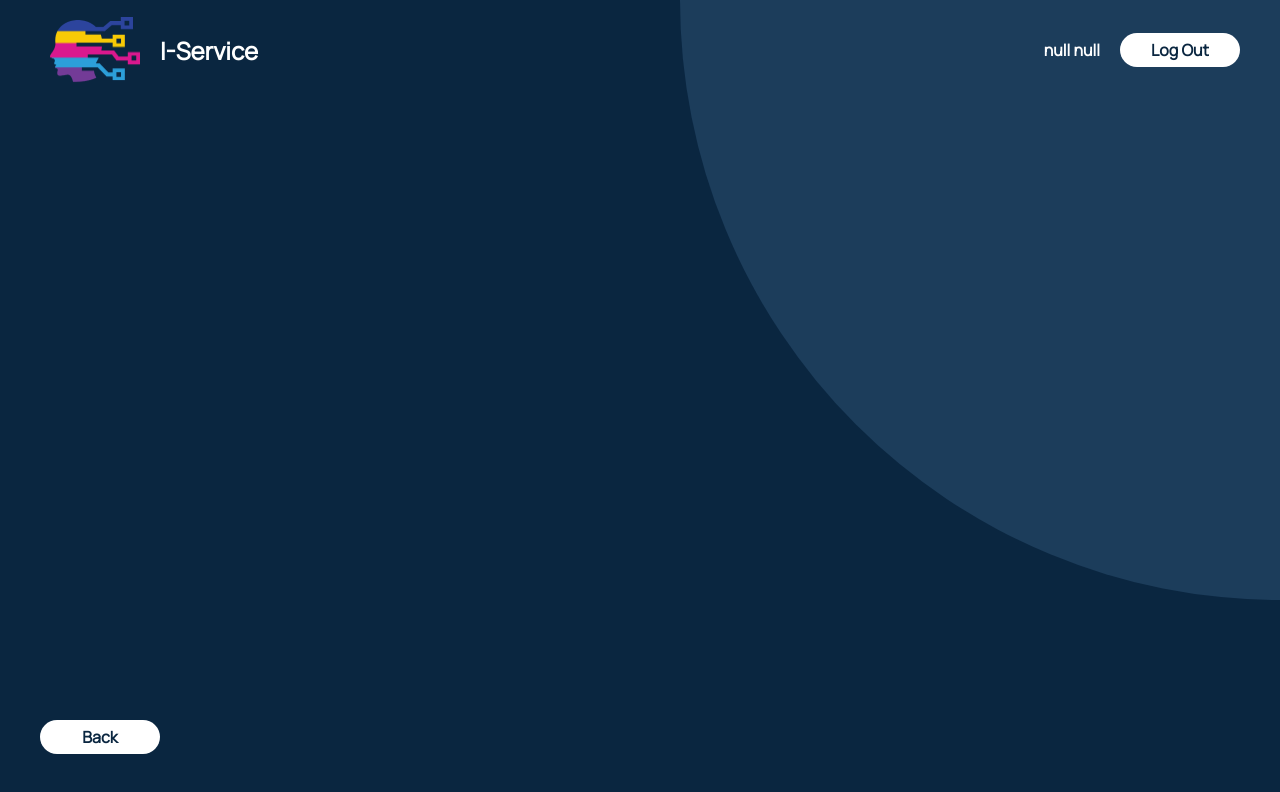
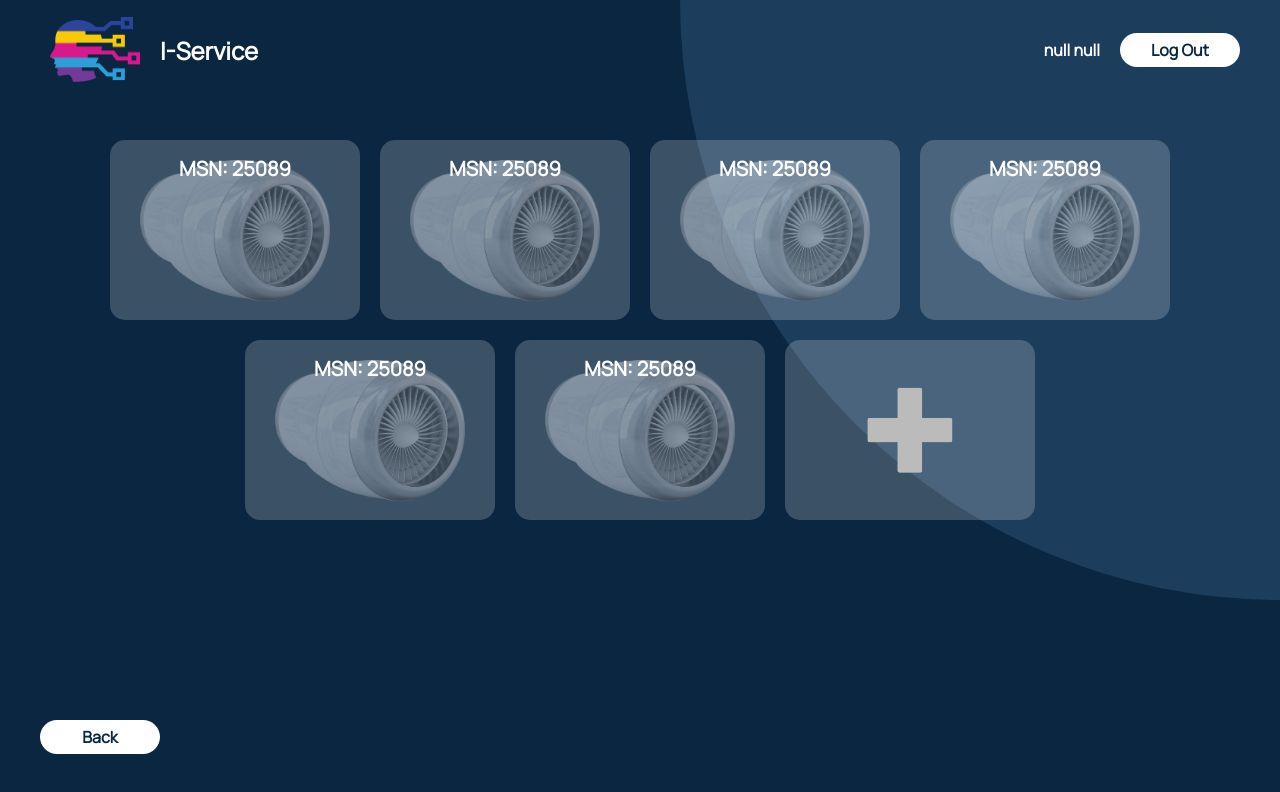
Before and after one commit to Vladimir-Kozinsky/i-service, a React (Create React App) app in the folder my-app/: page /dashboard in a window 1280 px wide. Both pictures are taken after a click on the element "Engines". Shown: the top 792 px of the page. Built offline with nearby package versions, Linux system fonts and the light colour scheme.

Commit message:
feat: add engine widget

```diff
--- a/my-app/src/components/Engines/EngineWidget/EngineWidget.module.scss
+++ b/my-app/src/components/Engines/EngineWidget/EngineWidget.module.scss
@@ -0,0 +1,34 @@
+.engineWidget {
+    position: relative;
+    width: 250px;
+    height: 180px;
+    background-color: rgb(255, 255, 255, 0.2);
+    border-radius: 15px;
+    display: flex;
+    justify-content: center;
+    transition: all 0.3s;
+
+    &:hover {
+        cursor: pointer;
+        background-color: rgb(255, 255, 255, 0.3);
+    }
+
+    .engineWidget__header {
+        padding: 0;
+        margin: 15px 0 0;
+        color: white;
+        font-size: 20px;
+        font-family: "Manrope";
+        font-style: normal;
+        font-weight: 700;
+    }
+
+    .engineWidget__img {
+        position: absolute;
+        z-index: -1;
+        margin-top: 20px;
+        width: 190px;
+        opacity: 0.4;
+    }
+
+}
--- a/my-app/src/components/Engines/EngineWidget/EngineWidget.tsx
+++ b/my-app/src/components/Engines/EngineWidget/EngineWidget.tsx
@@ -1,9 +1,12 @@
-import s from './EngineWidget.module.scss'
+import s from './EngineWidget.module.scss';
+import engineImg from './../../../assets/img/png/engine-widget-icon.png';
 
-const EngineWidget: React.FC = () => {
+const EngineWidget: React.FC<any> = ({ engine }) => {
     return (
         <div className={s.engineWidget}>
-            engine widget
+            <h3 className={s.engineWidget__header} >MSN: 25089</h3>
+            <div></div>
+            <img className={s.engineWidget__img} src={engineImg} alt="icon" />
         </div>
     )
 }
--- a/my-app/src/components/Engines/Engines.module.scss
+++ b/my-app/src/components/Engines/Engines.module.scss
@@ -2,4 +2,33 @@
    max-width: 1200px;
    height: 70vh;
    margin: 60px auto 20px;
+   display: flex;
+   flex-wrap: wrap;
+   gap: 20px;
+   height: 70vh;
+   overflow-y: auto;
+   justify-content: center;
+   align-content: flex-start;
 }
+
+.widget {
+   position: relative;
+   width: 250px;
+   height: 180px;
+   background-color: rgb(255, 255, 255, 0.2);
+   border-radius: 15px;
+   display: flex;
+   justify-content: center;
+   transition: all 0.3s;
+
+   &:hover {
+      cursor: pointer;
+      background-color: rgb(255, 255, 255, 0.3);
+   }
+
+   .widget__img {
+      width: 100px;
+      height: 100px;
+      margin-top: 40px;
+   }
+}
--- a/my-app/src/components/Engines/Engines.tsx
+++ b/my-app/src/components/Engines/Engines.tsx
@@ -2,14 +2,30 @@ import React from 'react';
 import { useNavigate } from 'react-router-dom';
 import Button from '../../common/buttons/Button';
 import s from './Engines.module.scss';
+import EngineWidget from './EngineWidget/EngineWidget';
+import addEngineImg from '../../assets/img/png/cross.png'
 
+const fakeEngines = [
+    { _id: 'sdfsdf', msn: '25897', fh: '2569:33', fc: '45859', lastRepData: '25-05-1989', lastRepFh: '2323:33', lastRepFc: "51465" },
+    { _id: 'sdfsdf', msn: '25897', fh: '2569:33', fc: '45859', lastRepData: '25-05-1989', lastRepFh: '2323:33', lastRepFc: "51465" },
+    { _id: 'sdfsdf', msn: '25897', fh: '2569:33', fc: '45859', lastRepData: '25-05-1989', lastRepFh: '2323:33', lastRepFc: "51465" },
+    { _id: 'sdfsdf', msn: '25897', fh: '2569:33', fc: '45859', lastRepData: '25-05-1989', lastRepFh: '2323:33', lastRepFc: "51465" },
+    { _id: 'sdfsdf', msn: '25897', fh: '2569:33', fc: '45859', lastRepData: '25-05-1989', lastRepFh: '2323:33', lastRepFc: "51465" },
+    { _id: 'sdfsdf', msn: '25897', fh: '2569:33', fc: '45859', lastRepData: '25-05-1989', lastRepFh: '2323:33', lastRepFc: "51465" },
+]
 
 const Engines: React.FC = () => {
     const navigate = useNavigate();
+    const engines = fakeEngines.map((engine: any) => {
+        return <EngineWidget engine={engine} />
+    })
     return (
         <>
             <div className={s.engines}>
-
+                {engines}
+                <div className={s.widget}>
+                    <img className={s.widget__img} src={addEngineImg} alt="" />
+                </div>
             </div>
             <Button text='Back' color='white__dark' btnType='button' handler={() => navigate('/dashboard')} />
         </>
```
Also changed, not shown: my-app/src/assets/img/png/engine-widget-icon.png (added).
